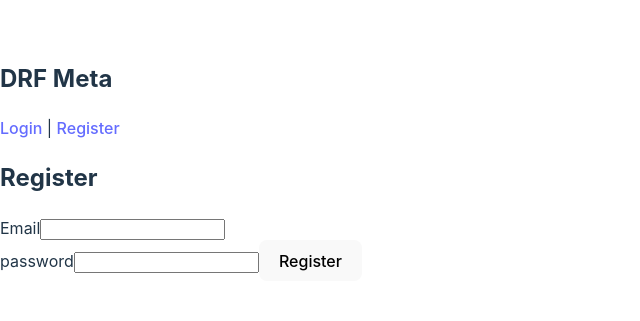
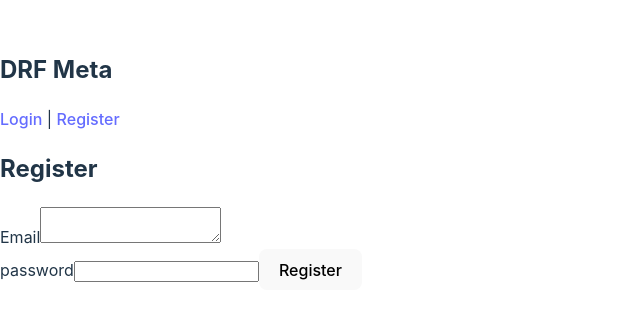
Before and after one commit to catbirdseatio/drf-meta, a React (Vite) app in the folder frontend/: page /register in a window 1280 px wide. Shown: the part 239-560 px from the top of the page, without its empty margins (0-640 px from the left). Built offline with nearby package versions, Linux system fonts and the light colour scheme; the HTML template or start-up script is replaced by a standard one.

Commit message:
reuseable textarea added

```diff
--- /dev/null
+++ b/frontend/src/components/Error.tsx
@@ -0,0 +1,11 @@
+import { FieldError } from "react-hook-form";
+
+export interface ErrorProps {
+  error?: FieldError;
+}
+
+const Error = ({ error }: ErrorProps) => {
+  return <>{error && <span style={{ color: "red", fontSize: ".75rem"}}>{error.message}</span>}</>;
+};
+
+export default Error;
--- a/frontend/src/components/Input.tsx
+++ b/frontend/src/components/Input.tsx
@@ -1,16 +1,15 @@
 import { forwardRef } from "react";
+import { IInputProps } from "../@types/forms";
+import Error from "./Error";
 
-interface InputProps {
-  label: string;
-  type?: "text" | "password";
-  fieldName: string;
-}
-
-const Input = forwardRef<HTMLInputElement, InputProps>(({ label, type = "text", fieldName, ...props }: InputProps, ref) => (
+const Input = forwardRef<HTMLInputElement, IInputProps>(
+  ({ label, type = "text", fieldName, error, ...props }: IInputProps, ref) => (
     <>
-        <label htmlFor={fieldName}>{label}</label>
+      <label htmlFor={fieldName}>{label}</label>
       <input type={type} ref={ref} {...props} />
+      <Error error={error} />
     </>
-  ));
+  )
+);
 
 export default Input;
--- /dev/null
+++ b/frontend/src/components/TextArea.tsx
@@ -0,0 +1,17 @@
+import { forwardRef } from "react";
+import { ITextAreaProps } from "../@types/forms";
+import Error from "./Error";
+
+
+
+const TextArea = forwardRef<HTMLTextAreaElement, ITextAreaProps>(
+  ({ label, fieldName, error, ...props }: ITextAreaProps, ref) => (
+    <>
+      <label htmlFor={fieldName}>{label}</label>
+      <textarea ref={ref} {...props} />
+      <Error error={error} />
+    </>
+  )
+);
+
+export default TextArea;
--- a/frontend/src/components/UserForm.tsx
+++ b/frontend/src/components/UserForm.tsx
@@ -3,10 +3,10 @@ import { UserSchema } from "../@types/auth.d";
 import { useForm } from "react-hook-form";
 import { zodResolver } from "@hookform/resolvers/zod";
 import { IUserFormProps } from "../@types/auth.d";
+import TextArea from "./TextArea";
 import Input from "./Input";
 
 type UserFormData = z.infer<typeof UserSchema>;
-
 
 const UserForm = ({ onSubmit, formType }: IUserFormProps) => {
   const {
@@ -25,13 +25,22 @@ const UserForm = ({ onSubmit, formType }: IUserFormProps) => {
     >
       <h2>{formType}</h2>
       <>
-       <Input fieldName="email" label="Email" {...register("email")} />
-        {errors["email"] && <span>{errors["email"].message}</span>}
+        <TextArea
+          fieldName="email"
+          label="Email"
+          {...register("email")}
+          error={errors.email}
+        />
       </>
       <br />
       <>
-      <Input fieldName="password" label="password" {...register("password")} type="password" />
-        {errors["password"] && <span>{errors["password"].message}</span>}
+        <Input
+          fieldName="password"
+          label="password"
+          {...register("password")}
+          type="password"
+          error={errors.password}
+        />
       </>
       <button type="submit">{formType}</button>
     </form>
```
Also changed, not shown: frontend/src/@types/forms.d.ts (added, +12 -0 lines).
